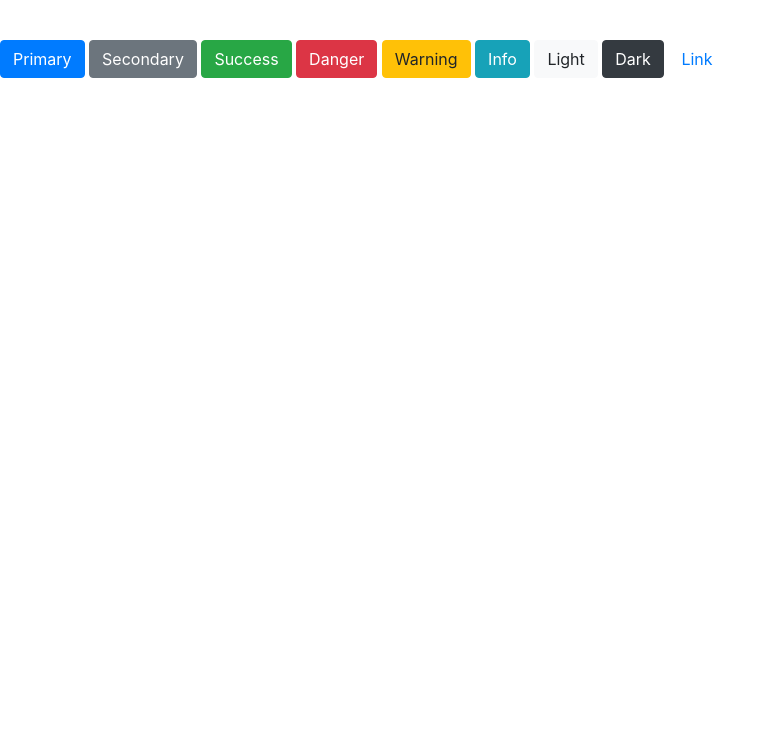
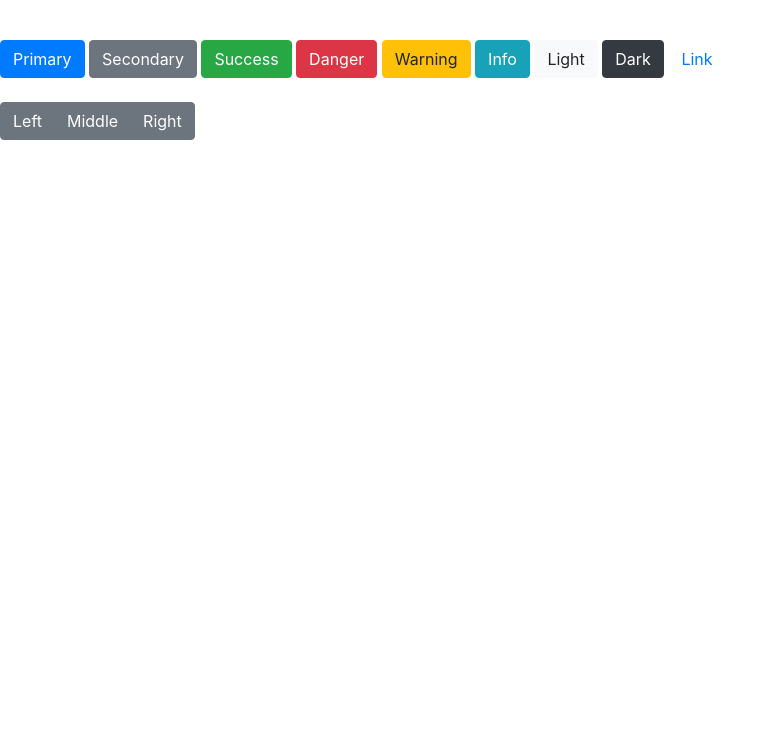
Before and after one commit to FahimNirob/FahimNirob.github.io, a plain HTML site: page index.html in a window 1280 px wide. Shown: the part 64-800 px from the top of the page, without its empty margins (0-775 px from the left). Drawn offline with nearby package versions, Linux system fonts and the light colour scheme.

Commit message:
Using button group from bootstrap

```diff
--- a/index.html
+++ b/index.html
@@ -22,7 +22,13 @@
 	<button type="button" class="btn btn-light">Light</button>
 	<button type="button" class="btn btn-dark">Dark</button>
 
-	<button type="button" class="btn btn-link">Link</button>
+	<button type="button" class="btn btn-link">Link</button> </br> </br>
+
+	<div class="btn-group" role="group" aria-label="Basic example">
+	  <button type="button" class="btn btn-secondary">Left</button>
+	  <button type="button" class="btn btn-secondary">Middle</button>
+	  <button type="button" class="btn btn-secondary">Right</button>
+	</div>
 
 
 
```
